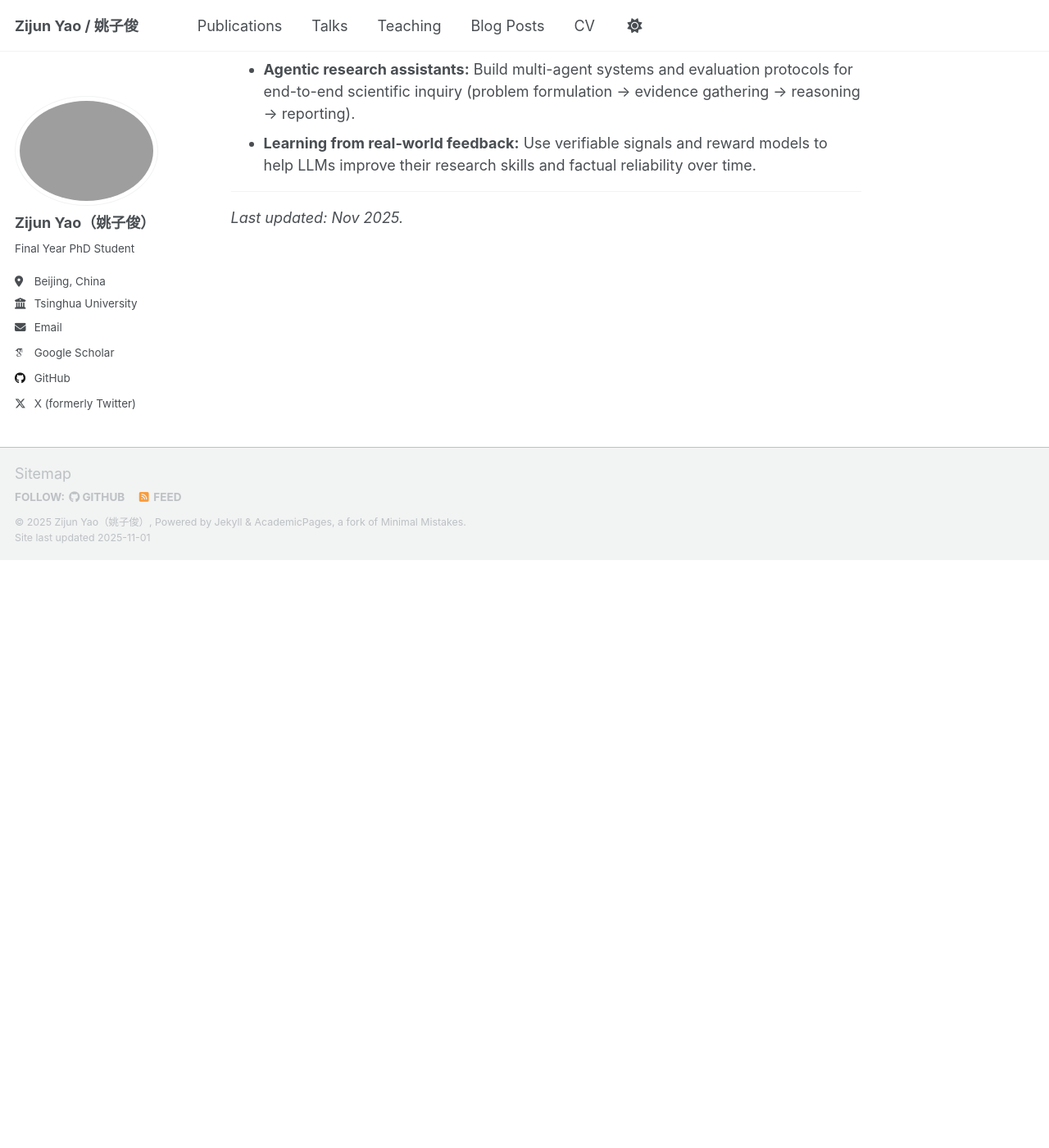
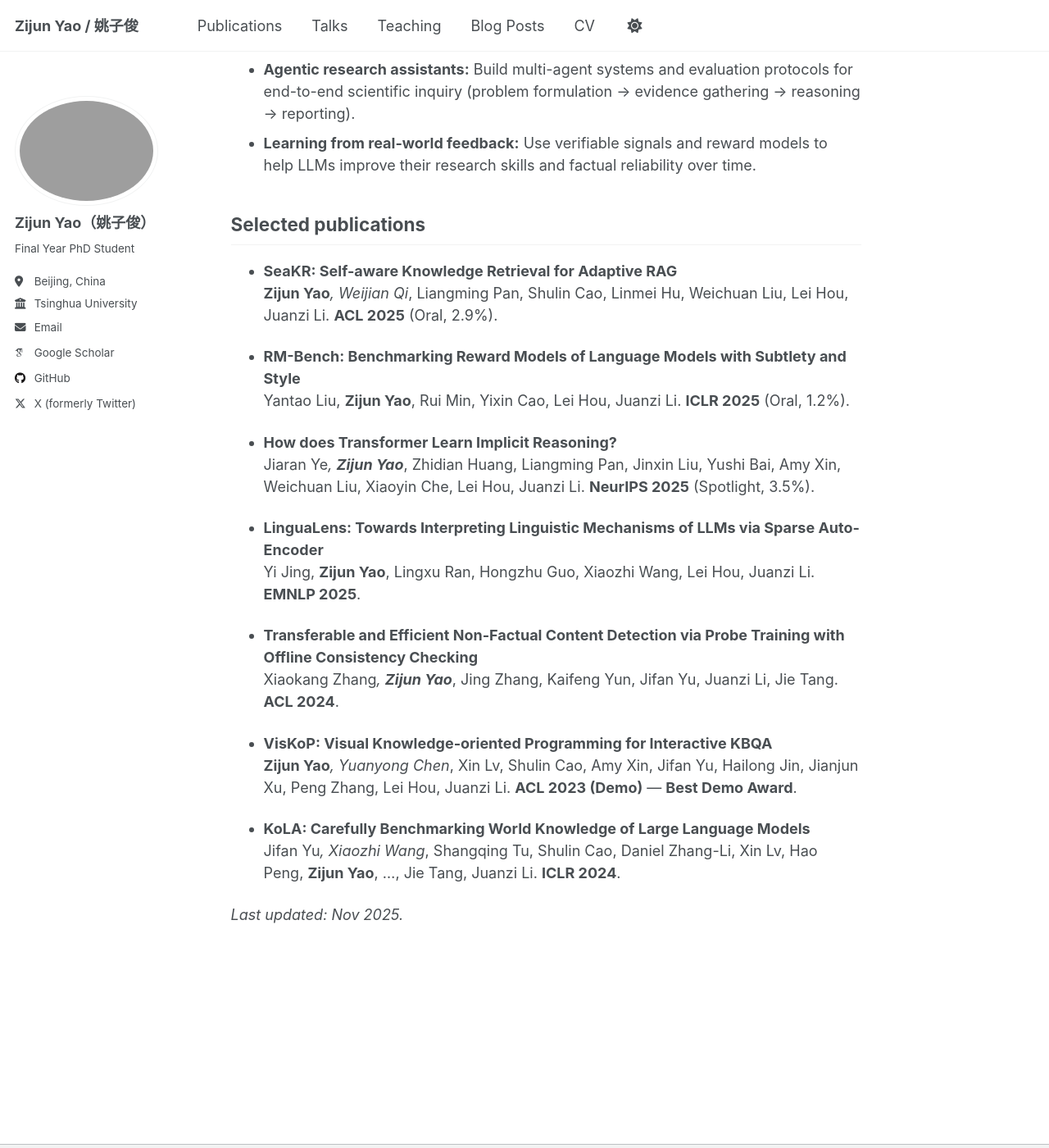
Before and after one commit to Zijun-Yao/Zijun-Yao.github.io, a Jekyll site: the page built from _pages/about.md, in a window 1280 px wide and 1400 px high, scrolled down 1048 px. Shown: the whole window at 82% size. Built offline with Jekyll 4.4.1, drawn with Linux system fonts in a browser that asks for light colours; some web fonts are replaced; a script that is not in the unit is left out; before the commit the page ends 1731 px from its top, so only the background shows below that.

```diff
--- a/_pages/about.md
+++ b/_pages/about.md
@@ -35,7 +35,30 @@ I explore how LLMs can *assist and automate* the scientific workflow.
 - **Agentic research assistants:** Build multi-agent systems and evaluation protocols for end-to-end scientific inquiry (problem formulation → evidence gathering → reasoning → reporting).
 - **Learning from real-world feedback:** Use verifiable signals and reward models to help LLMs improve their research skills and factual reliability over time.
 
----
+
+## Selected publications
+
+- **SeaKR: Self-aware Knowledge Retrieval for Adaptive RAG**
+  **Zijun Yao***, Weijian Qi*, Liangming Pan, Shulin Cao, Linmei Hu, Weichuan Liu, Lei Hou, Juanzi Li. **ACL 2025** (Oral, 2.9%).
+
+- **RM-Bench: Benchmarking Reward Models of Language Models with Subtlety and Style**
+  Yantao Liu, **Zijun Yao**, Rui Min, Yixin Cao, Lei Hou, Juanzi Li. **ICLR 2025** (Oral, 1.2%).
+
+- **How does Transformer Learn Implicit Reasoning?**
+  Jiaran Ye*, **Zijun Yao***, Zhidian Huang, Liangming Pan, Jinxin Liu, Yushi Bai, Amy Xin, Weichuan Liu, Xiaoyin Che, Lei Hou, Juanzi Li. **NeurIPS 2025** (Spotlight, 3.5%).
+
+- **LinguaLens: Towards Interpreting Linguistic Mechanisms of LLMs via Sparse Auto-Encoder**
+  Yi Jing, **Zijun Yao**, Lingxu Ran, Hongzhu Guo, Xiaozhi Wang, Lei Hou, Juanzi Li. **EMNLP 2025**.
+
+- **Transferable and Efficient Non-Factual Content Detection via Probe Training with Offline Consistency Checking**
+  Xiaokang Zhang*, **Zijun Yao***, Jing Zhang, Kaifeng Yun, Jifan Yu, Juanzi Li, Jie Tang. **ACL 2024**.
+
+- **VisKoP: Visual Knowledge-oriented Programming for Interactive KBQA**
+  **Zijun Yao***, Yuanyong Chen*, Xin Lv, Shulin Cao, Amy Xin, Jifan Yu, Hailong Jin, Jianjun Xu, Peng Zhang, Lei Hou, Juanzi Li. **ACL 2023 (Demo)** — **Best Demo Award**.
+
+- **KoLA: Carefully Benchmarking World Knowledge of Large Language Models**
+  Jifan Yu*, Xiaozhi Wang*, Shangqing Tu, Shulin Cao, Daniel Zhang-Li, Xin Lv, Hao Peng, **Zijun Yao**, …, Jie Tang, Juanzi Li. **ICLR 2024**.
+
 
 *Last updated: Nov 2025.*
 
```
